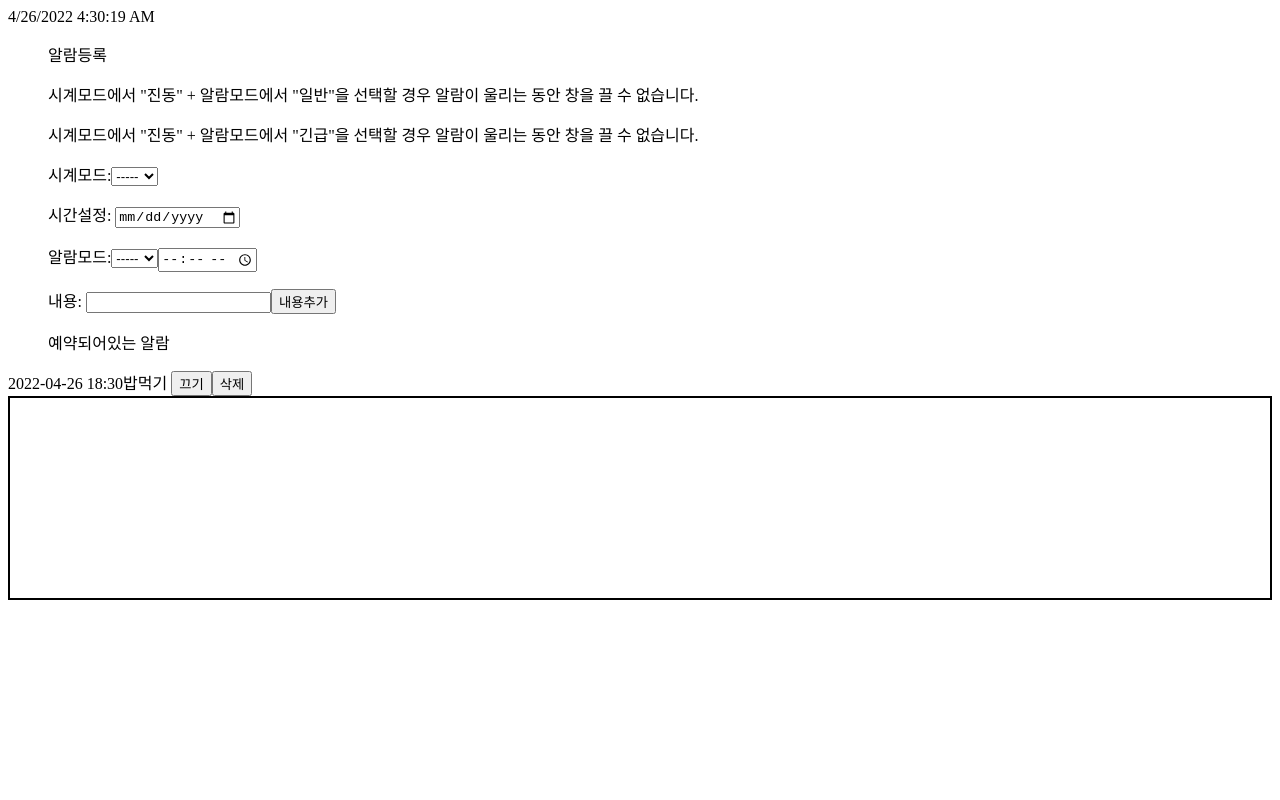
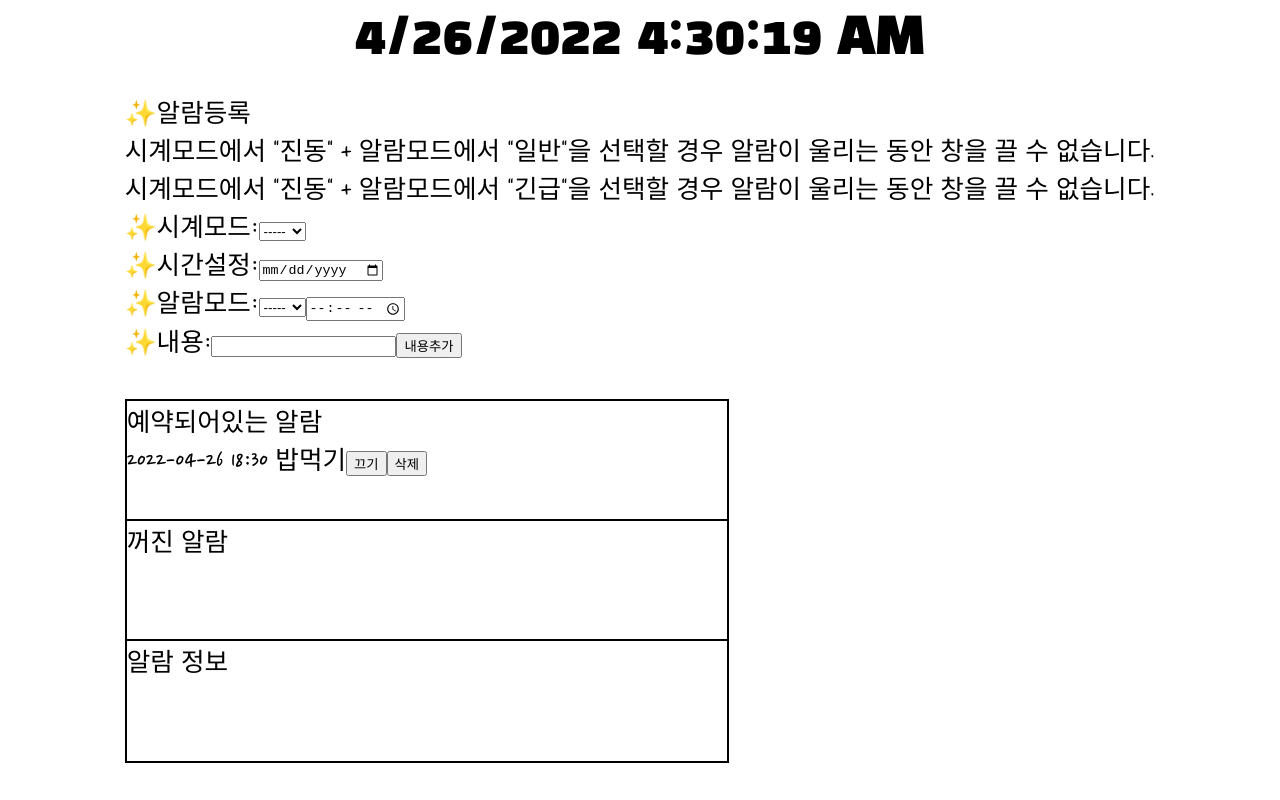
Before and after one commit to rami0617/alram, a React (Create React App) app: page / in a window 1280 px wide. Built offline with nearby package versions, Linux system fonts and the light colour scheme.

Commit message:
style: Modify overall style

```diff
--- a/public/index.html
+++ b/public/index.html
@@ -3,6 +3,10 @@
   <head>
     <meta charset="utf-8" />
     <meta name="viewport" content="width=device-width, initial-scale=1" />
+    <link rel="preconnect" href="https://fonts.googleapis.com">
+    <link rel="preconnect" href="https://fonts.gstatic.com" crossorigin>
+    <link href="https://fonts.googleapis.com/css2?family=Black+Han+Sans&family=Nanum+Pen+Script&display=swap" rel="stylesheet">  </head>
+  <body>
     <div id="root"></div>
     <div id="modal"></div>
   </body>
--- a/src/components/Alram.js
+++ b/src/components/Alram.js
@@ -3,7 +3,7 @@ import { useDispatch, useSelector } from "react-redux";
 import styled from "styled-components";
 import { format } from "date-fns";
 
-import { alramAdd, alramOff, alramDelete } from "../features/alramDataSlice";
+import { alramAdd, alramOff, alramOn, alramDelete } from "../features/alramDataSlice";
 
 export default function Alram({ onShowModal }) {
   const dispatch = useDispatch();
@@ -26,8 +26,6 @@ export default function Alram({ onShowModal }) {
   }, []);
 
   const handleSubmit = (event) => {
-    event.preventDefault();
-
     dispatch(alramAdd(alramInfo));
 
     setAlramInfo({
@@ -39,18 +37,20 @@ export default function Alram({ onShowModal }) {
       description: "",
       alramOn: "on",
     });
+
+    event.preventDefault();
   };
 
   const newDate = new Date();
   const today = format(newDate, "yyyy/MM/dd");
   const realTime = format(newDate, "HH:mm");
-  const now = (today + realTime).replace(/[^\w\s]/gi, '');
+  const now = (today + realTime).replace(/[^\w\s]/gi, "");
 
-  const { date, time } = alramInfo;
+  const { date, time, clockMode, alramMode, description } = alramInfo;
 
   const handleAddAlram = (event) => {
     const { name, value } = event.target;
-    const id = (date + time).replace(/[^\w\s]/gi, '');
+    const id = (date + time).replace(/[^\w\s]/gi, "");
 
     setAlramInfo({
       ...alramInfo,
@@ -66,7 +66,7 @@ export default function Alram({ onShowModal }) {
     };
   });
 
-  for (let i = 0; i < alramList.length; i++)  {
+  for (let i = 0; i < alramList.length; i++) {
     if (alramList[i].id === now && alramList[i].clockMode === "vibration") {
       onShowModal(true);
     }
@@ -76,44 +76,69 @@ export default function Alram({ onShowModal }) {
     <div>
       <Main>
         <div className="nowtime">
-        {nowTime.toLocaleDateString()}{" "}{nowTime.toLocaleTimeString()}
+          {nowTime.toLocaleDateString()} {nowTime.toLocaleTimeString()}
         </div>
-      <div className="enterAlram">
-        <ul>알람등록</ul>
-        <ul>시계모드에서 "진동" + 알람모드에서 "일반"을 선택할 경우 알람이 울리는 동안 창을 끌 수 없습니다.</ul>
-        <ul>시계모드에서 "진동" + 알람모드에서 "긴급"을 선택할 경우 알람이 울리는 동안 창을 끌 수 없습니다.</ul>
+        <div className="addAlram">
+          <div>✨알람등록</div>
+          <div>
+            시계모드에서 "진동" + 알람모드에서 "일반"을 선택할 경우 알람이
+            울리는 동안 창을 끌 수 없습니다.
+          </div>
+          <div>
+            시계모드에서 "진동" + 알람모드에서 "긴급"을 선택할 경우 알람이
+            울리는 동안 창을 끌 수 없습니다.
+          </div>
           <form className="alramForm" onSubmit={handleSubmit}>
-        <ul>시계모드:
-          <select name="clockMode" onChange={handleAddAlram}>
+            <div>
+            ✨시계모드:
+              <select name="clockMode" value={clockMode} onChange={handleAddAlram}>
                 <option>-----</option>
                 <option value="normal">일반</option>
                 <option value="vibration">진동</option>
-            <option value="night">야간</option></select></ul>
-        <ul>시간설정: <input type="date" name="date" onChange={handleAddAlram} /></ul>
-        <ul> 알람모드:
-          <select name="alramMode" onChange={handleAddAlram}>
+                <option value="night">야간</option>
+              </select>
+            </div>
+            <div>
+            ✨시간설정:
+              <input type="date" name="date" value={date} onChange={handleAddAlram} />
+            </div>
+            <div>
+            ✨알람모드:
+              <select name="alramMode" value={alramMode} onChange={handleAddAlram}>
                 <option>-----</option>
                 <option value="normal">일반</option>
                 <option value="emergency">긴급</option>
               </select>
-          <input type="time" name="time" onChange={handleAddAlram} />
-        </ul>
-        <ul>내용: <input type="text" name="description" onChange={handleAddAlram} />
-        <input type="submit" value="내용추가" /></ul>
+              <input type="time" name="time" value={time} onChange={handleAddAlram} />
+            </div>
+            <div>
+              ✨내용:
+              <input type="text" name="description" value={description} onChange={handleAddAlram} />
+              <input type="submit" value="내용추가" />
+            </div>
           </form>
         </div>
         <div className="alramList">
-        <ul>예약되어있는 알람</ul>
+        <div className="bookedAlram">예약되어있는 알람
+          {alramList.map((list) => (
+            <span>{list.alramOn === "on" && <div className="alramOn"  key={list.id}>
+                   {list.date + "  " + list.time + "  "+ list.description}
+                  <button onClick={() => dispatch(alramOff(list.id))}>끄기</button>
+                  <button onClick={() => dispatch(alramDelete(list.id))}>삭제</button>
+            </div>}</span>
+            ))}</div>
+            <div className="turnoffAlram">꺼진 알람
+            {alramList.map((list) => (
+               <sapn> {list.alramOn === "off" && <div className="alramOff" key={list.id}>
+                  {list.date + "  " + list.time+ "  "  + list.description}
+                  <button onClick={() => dispatch(alramOn(list.id))}>알람 키기</button>
+                  </div>}</sapn>))} </div>
+          <div className="messageInfo"> 알람 정보
               {alramList.map((list) => (
                 <div key={list.id}>
-         {list.date}{" "}{list.time}{list.description} <button onClick={()=> dispatch(alramOff(list.id))}>끄기</button>
-        <button onClick={() => dispatch(alramDelete(list.id))}>삭제</button></div>))}
-          <div className="messageInfo">
-            <div className="item">
-              {alramList.map((list) => (
-                <div key={list.id}>{list.id === now ? list.time + list.description : null }
-              </div>))}
+                  <span>{list.id === now ? list.time + list.description : null}</span>
                 </div>
+              ))}
           </div>
         </div>
       </Main>
@@ -122,10 +147,39 @@ export default function Alram({ onShowModal }) {
 }
 
 const Main = styled.div`
-  .messageInfo {
   display: grid;
-    grid-template-rows: 200px;
-    grid-template-colum: 200px;
-    border: solid 2px;
+  justify-content: space-evenly;
+
+  .nowtime {
+    font-family: 'Black Han Sans', sans-serif;
+    text-align: center;
+    font-size: 4vw;
+  }
+
+  .addAlram {
+    font-family: 'Nanum Pen Script', cursive;
+    font-size: 2vw;
+    margin: 20px;
+  }
+
+  .alramOff {
+    color: gray;
+  }
+
+  .alramList {
+    display: grid;
+    grid-template-rows: 120px 120px 120px;
+    width: 600px;
+    border: 2px solid;
+    margin: 20px;
+    font-family: 'Nanum Pen Script', cursive;
+    font-size: 2vw;
+
+    .bookedAlram  {
+      border-bottom: 2px solid;
+    }
+    .turnoffAlram {
+      border-bottom: 2px solid;
+    }
   }
 `;
--- a/src/components/List.js
+++ b/src/components/List.js
@@ -33,7 +33,7 @@ export default function List({ onShowModal }) {
             <button onClick={handleModal}>X</button>
              </div>
             <div className="alramMessage">
-            <div>1분 후에 창을 닫을 수 있습니다.</div>
+              <div>⏰1분 후에 창을 닫을 수 있습니다.</div>
               {alramList.map((list) => (
                 list.id === now  &&
                <div key={list.id}> {list.time} {list.description}할 시간입니다</div>
@@ -59,7 +59,7 @@ const Modal = styled.div`
     width: 100%;
     height: 100%;
     padding: 16px;
-    background: rgb(251, 243, 220);
+    background: #f6fff8;
     border-radius: 10px;
   }
 
@@ -74,9 +74,12 @@ const Modal = styled.div`
   .alramMessage {
     display: grid;
     margin: 60px;
-    padding: 20px;
+    padding: 40px;
     grid-template-rows: 200px;
-    border: solid 2px;
+    border: 5px solid #cbdfbd ;
     border-radius: 10px;
+    font-family: 'Black Han Sans', sans-serif;
+    text-align: center;
+    font-size: 3vw;
   }
 `;
--- a/src/features/alramDataSlice.js
+++ b/src/features/alramDataSlice.js
@@ -19,6 +19,12 @@ const alramDataReducer = createSlice({
       state.byIds[id].alramOn = "off";
     },
 
+    "alramOn": (state, action) => {
+      const id = action.payload;
+
+      state.byIds[id].alramOn = "on";
+    },
+
     "alramDelete": (state, action) => {
       const id = action.payload;
       const newState = Object.assign({}, state);
@@ -28,8 +34,8 @@ const alramDataReducer = createSlice({
       state.allIds = state.allIds.filter((alramId) => alramId !== id);
       state.byIds = newState.byIds;
     },
-  }
+  },
 });
 
-export const { alramAdd, alramOff, alramDelete } = alramDataReducer.actions;
+export const { alramAdd, alramOff, alramOn, alramDelete } = alramDataReducer.actions;
 export default alramDataReducer.reducer;
```
Lines whose indentation alone changed are shown as unchanged.
